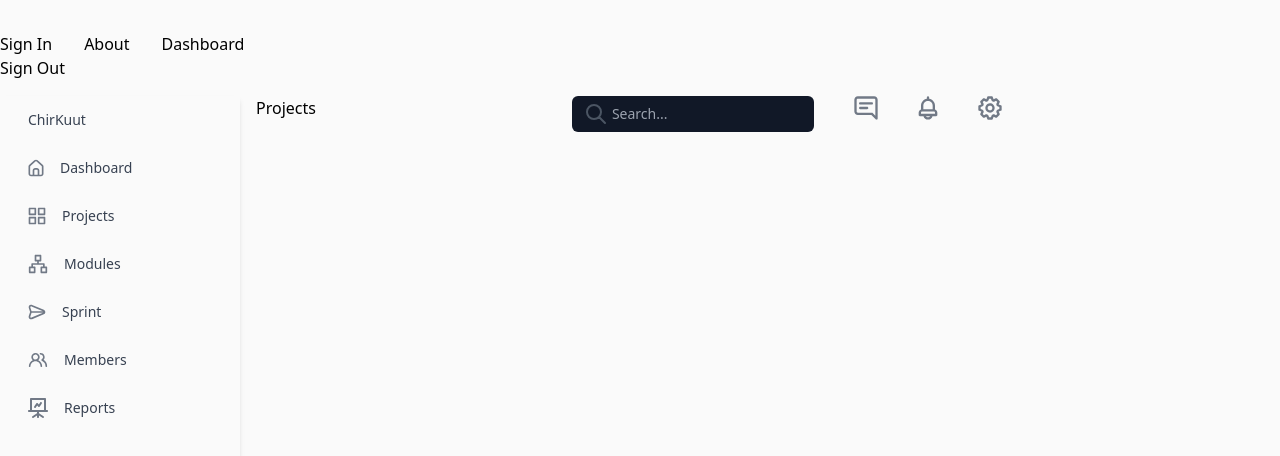
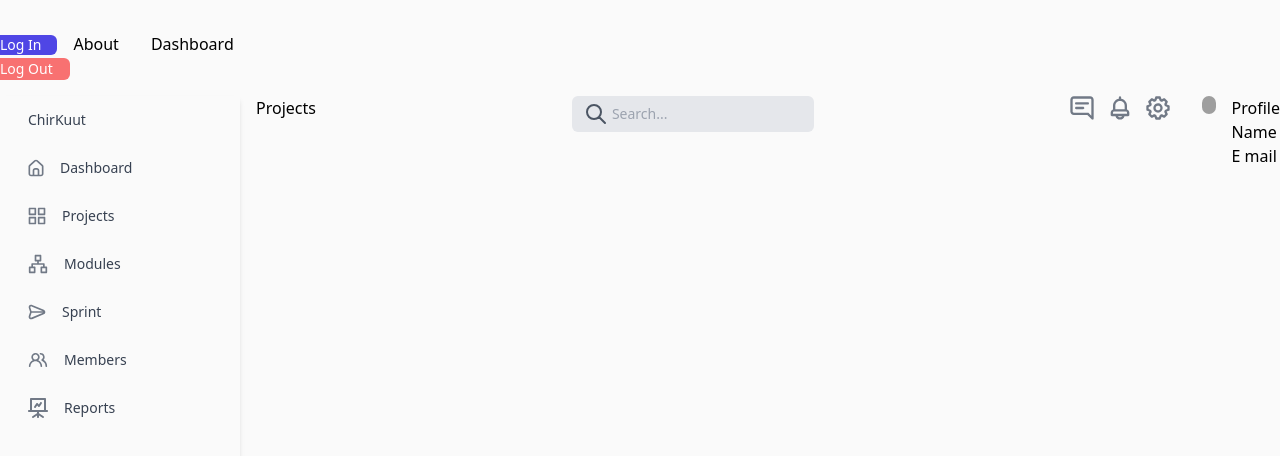
Before and after one commit to celebiabdulkadir/SignIn_Dashboard, a Vue app: page /dashboard in a window 1280 px wide. Shown: the top 456 px of the page. Built offline with nearby package versions, Linux system fonts and the light colour scheme; no server answers; sample sign-in values are in the browser's storage; grey boxes are pictures that could not be loaded.

Commit message:
HeaderComp completed

```diff
--- a/src/App.vue
+++ b/src/App.vue
@@ -1,6 +1,7 @@
 <script setup>
 import { RouterLink, RouterView } from "vue-router";
 import { onMounted, ref } from "vue";
+import ButtonComp from "@/components/ButtonComp.vue";
 // import { auth } from "@/db";
 import { getAuth, onAuthStateChanged, signOut } from "firebase/auth";
 import router from "./router";
@@ -32,10 +33,19 @@ const handleSignOut = () => {
       <!-- <HelloWorld msg="You did it!" /> -->
 
       <nav>
-        <RouterLink to="/">Sign In</RouterLink>
+        <RouterLink
+          class="group relative flex justify-center rounded-md border border-transparent bg-indigo-600 py-2 px-4 text-sm font-medium text-white hover:bg-indigo-700 focus:outline-none focus:ring-2 focus:ring-indigo-500 focus:ring-offset-2"
+          to="/"
+          >Log In</RouterLink
+        >
         <RouterLink to="/about">About</RouterLink>
         <RouterLink to="/dashboard">Dashboard</RouterLink>
-        <button @click="handleSignOut" v-if="isloggedIn">Sign Out</button>
+        <ButtonComp
+          class="group relative flex justify-center rounded-md border border-transparent bg-red-400 py-2 px-4 text-sm font-medium text-white hover:bg-indigo-700 focus:outline-none focus:ring-2 focus:ring-indigo-500 focus:ring-offset-2"
+          @signIn="handleSignOut"
+          title="Log Out"
+          v-if="isloggedIn"
+        ></ButtonComp>
       </nav>
     </div>
   </header>
--- a/src/components/dashboard/Header/HeaderComp.vue
+++ b/src/components/dashboard/Header/HeaderComp.vue
@@ -3,12 +3,10 @@ import SearchInput from "@/components/dashboard/Header/SearchInput.vue";
 </script>
 
 <template>
-  <div class="flex space-x-10 md:shrink-0">
+  <div class="flex space-x-4 md:shrink-0">
     <div class="flex space-x-64">
       <div>Projects</div>
       <div><SearchInput></SearchInput></div>
-    </div>
-
       <div>
         <svg
           width="24"
@@ -23,6 +21,8 @@ import SearchInput from "@/components/dashboard/Header/SearchInput.vue";
           />
         </svg>
       </div>
+    </div>
+
     <div>
       <svg
         width="20"
@@ -67,5 +67,18 @@ import SearchInput from "@/components/dashboard/Header/SearchInput.vue";
         />
       </svg>
     </div>
+
+    <div>
+      <img
+        src="https://picsum.photos/id/1/30/40"
+        alt="Picture"
+        class="rounded-full"
+      />
+    </div>
+
+    <div>
+      <div>Profile Name</div>
+      <div>E mail</div>
+    </div>
   </div>
 </template>
--- a/src/components/dashboard/Header/SearchInput.vue
+++ b/src/components/dashboard/Header/SearchInput.vue
@@ -20,7 +20,7 @@
     <input
       type="search"
       name="q"
-      class="py-2 text-sm text-white bg-gray-900 rounded-md pl-10 focus:outline-none focus:bg-white focus:text-gray-900"
+      class="py-2 text-sm text-white bg-gray-200 rounded-md pl-10 focus:outline-none focus:bg-gray-200 focus:text-gray-900"
       placeholder="Search..."
       autocomplete="off"
     />
--- a/src/views/SignIn.vue
+++ b/src/views/SignIn.vue
@@ -75,7 +75,7 @@ const signIn = async () => {
 
         <div>
           <ButtonComp
-            title="Sign In"
+            title="Log In"
             type="submit"
             @signIn="signIn"
             class="group relative flex w-full justify-center rounded-md border border-transparent bg-indigo-600 py-2 px-4 text-sm font-medium text-white hover:bg-indigo-700 focus:outline-none focus:ring-2 focus:ring-indigo-500 focus:ring-offset-2"
```
Lines whose indentation alone changed are shown as unchanged.
